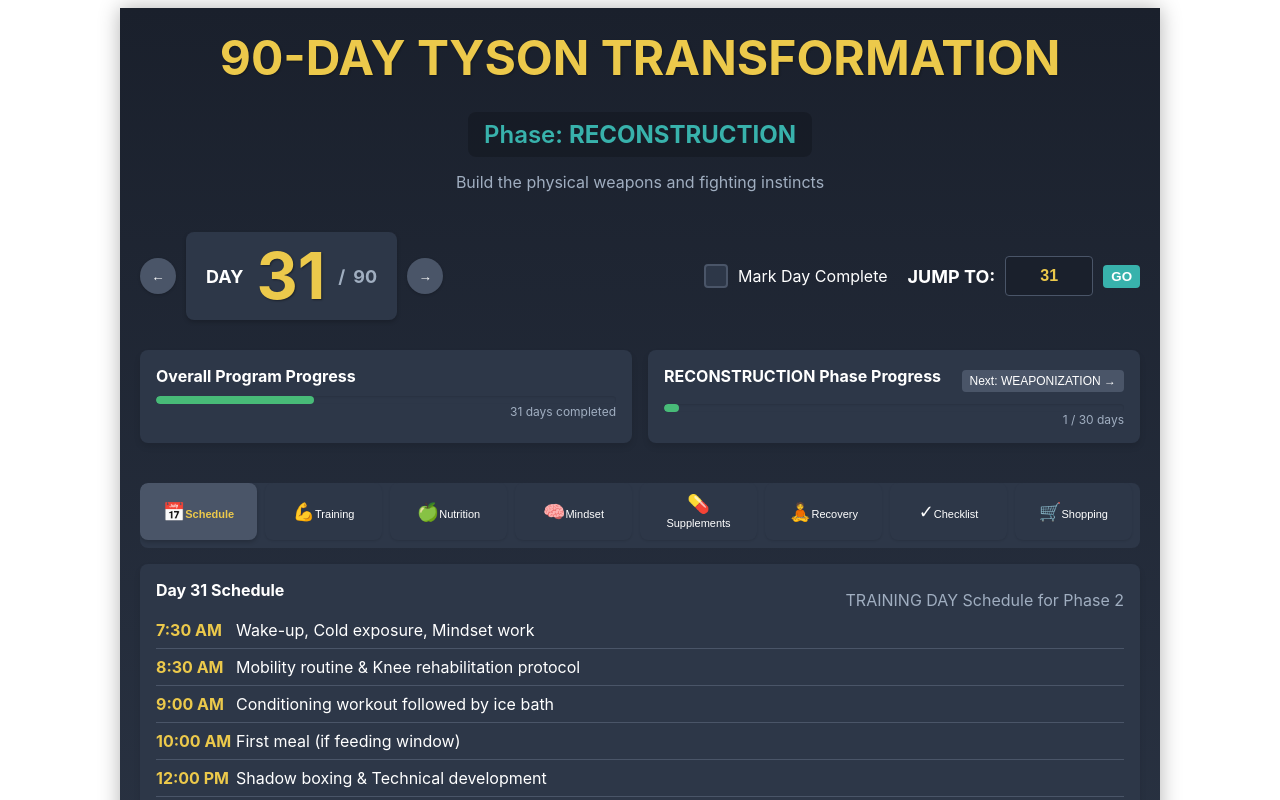
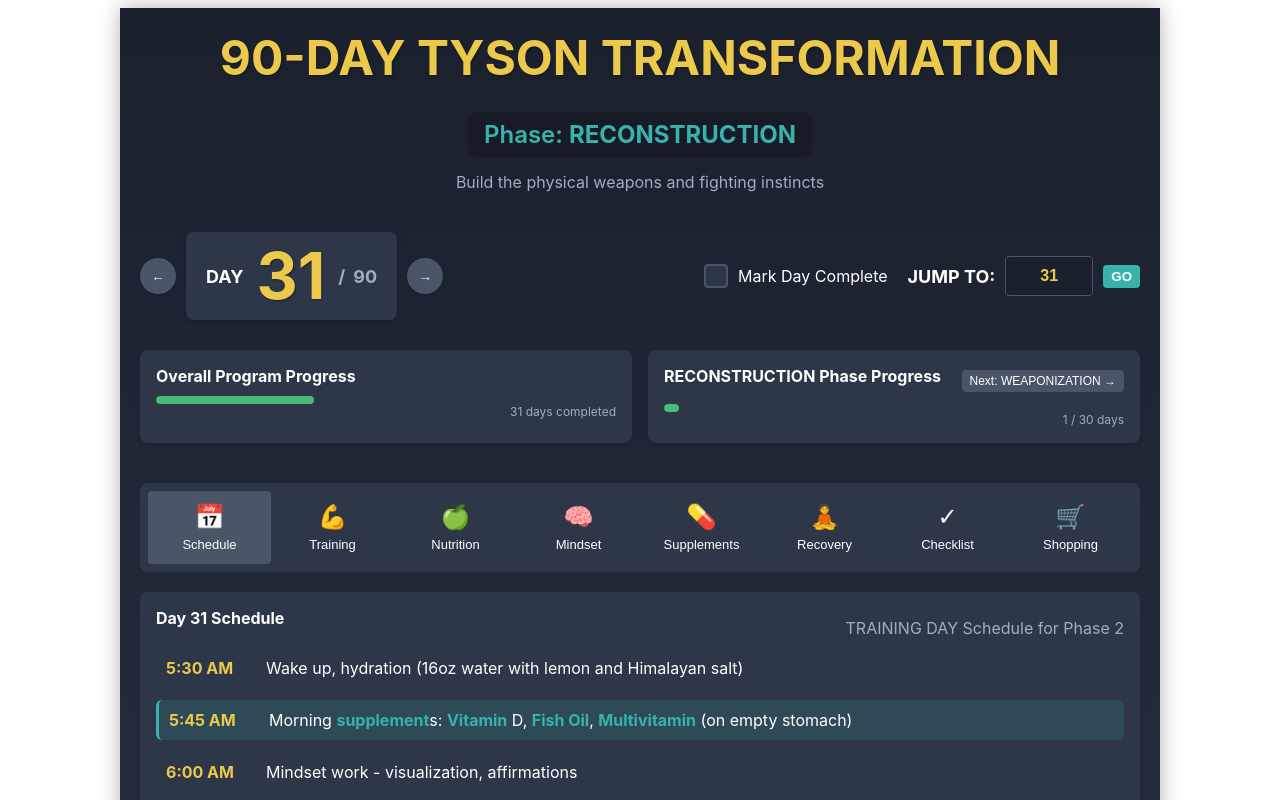
Before and after one commit to Dgcode88/tyson2, a React (Create React App) app: page / in a window 1280 px wide. Shown: the top 800 px of the page. Built offline with nearby package versions, Linux system fonts and the light colour scheme.

Commit message:
Fix supplements tab alignment and add supplement timing to schedule

```diff
--- a/src/App.js
+++ b/src/App.js
@@ -304,48 +304,53 @@ const TabsContainer = styled.div`
 `;
 
 const TabButtons = styled.div`
-  display: grid;
-  grid-template-columns: repeat(4, 1fr);
+  display: flex;
+  flex-wrap: wrap;
+  justify-content: space-between;
   background-color: #2d3748;
   border-radius: 8px;
-  overflow: hidden;
-  margin-bottom: 10px;
-
-  @media (min-width: 768px) {
-    grid-template-columns: repeat(8, 1fr);
+  padding: 8px;
+  margin-bottom: 20px;
+
+  @media (max-width: 768px) {
+    justify-content: center;
+    gap: 8px;
   }
 `;
 
 const TabButton = styled.button`
-  background-color: ${(props) => (props.active ? "#4a5568" : "#2d3748")};
-  color: ${(props) => (props.active ? "#ecc94b" : "white")};
+  background-color: ${(props) => (props.active ? "#4a5568" : "transparent")};
   border: none;
-  border-radius: 8px;
-  padding: 10px 16px;
+  color: white;
+  font-size: 14px;
+  padding: 12px 8px;
   cursor: pointer;
-  font-weight: ${(props) => (props.active ? "bold" : "normal")};
-  margin-right: 8px;
-  margin-bottom: 8px;
-  box-shadow: ${(props) => (props.active ? "0 2px 4px rgba(0, 0, 0, 0.2)" : "0 1px 2px rgba(0, 0, 0, 0.1)")};
-  transition: all 0.2s ease;
+  display: flex;
+  align-items: center;
+  justify-content: center;
+  flex-direction: column;
+  flex: 1;
+  min-width: 90px;
+  border-radius: 4px;
 
   &:hover {
-    background-color: ${(props) => (props.active ? "#4a5568" : "#3a4556")};
-    transform: translateY(-1px);
-  }
-
-  &:active {
-    transform: translateY(0);
-  }
-`;
-
-const TabIcon = styled.span`
-  margin-bottom: 4px;
-  font-size: 18px;
-`;
-
-const TabLabel = styled.span`
-  font-size: 11px;
+    background-color: #4a5568;
+  }
+
+  @media (max-width: 768px) {
+    min-width: 80px;
+    flex: 0 0 auto;
+  }
+`;
+
+const TabIcon = styled.div`
+  font-size: 24px;
+  margin-bottom: 6px;
+`;
+
+const TabLabel = styled.div`
+  font-size: 13px;
+  white-space: nowrap;
 `;
 
 const TabContent = styled.div`
@@ -354,23 +359,36 @@ const TabContent = styled.div`
 
 const ScheduleItem = styled.div`
   display: flex;
-  padding-bottom: 8px;
-  margin-bottom: 8px;
-  border-bottom: 1px solid #4a5568;
-  &:last-child {
-    border-bottom: none;
-    margin-bottom: 0;
+  margin-bottom: 12px;
+  padding: 10px;
+  border-radius: 6px;
+  background-color: ${props => props.isSupplementItem ? 'rgba(56, 178, 172, 0.15)' : 'transparent'};
+  border-left: ${props => props.isSupplementItem ? '3px solid #38b2ac' : 'none'};
+  transition: background-color 0.2s ease;
+
+  &:hover {
+    background-color: ${props => props.isSupplementItem ? 'rgba(56, 178, 172, 0.25)' : 'rgba(74, 85, 104, 0.2)'};
   }
 `;
 
 const Time = styled.div`
-  width: 80px;
   font-weight: bold;
+  min-width: 100px;
   color: #ecc94b;
+
+  @media (max-width: 480px) {
+    min-width: 80px;
+    font-size: 14px;
+  }
 `;
 
 const Activity = styled.div`
-  flex-grow: 1;
+  flex: 1;
+
+  strong {
+    color: #38b2ac;
+    font-weight: bold;
+  }
 `;
 
 const SectionTitle = styled.h3`
@@ -1553,80 +1571,68 @@ function App() {
   };
 
   const getDailySchedule = () => {
-    const isTrainingDay = currentDay % 7 !== 0; // Assuming Sunday is rest day
-
-    if (isTrainingDay) {
-      return [
-        { time: "7:30 AM", activity: "Wake-up, Cold exposure, Mindset work" },
-        {
-          time: "8:30 AM",
-          activity: "Mobility routine & Knee rehabilitation protocol",
-        },
-        {
-          time: "9:00 AM",
-          activity: "Conditioning workout followed by ice bath",
-        },
-        {
-          time: "10:00 AM",
-          activity:
-            currentDay > 10
-              ? "First meal (if feeding window)"
-              : "Electrolytes + supplements",
-        },
-        { time: "12:00 PM", activity: "Shadow boxing & Technical development" },
-        { time: "2:00 PM", activity: "Recovery protocols & Meditation" },
-        {
-          time: "4:00 PM",
-          activity: "Main strength session & Power development",
-        },
-        {
-          time: "6:00 PM",
-          activity: "Final boxing session & Mental warfare training",
-        },
-        {
-          time: "8:00 PM",
-          activity:
-            currentDay > 10
-              ? "Strategic nutrition (if feeding window)"
-              : "Recovery supplementation",
-        },
-        { time: "9:00 PM", activity: "Final knee rehab & Contrast therapy" },
-        {
-          time: "10:00 PM",
-          activity: "Sleep preparation & Final mindset programming",
-        },
-        { time: "11:00 PM", activity: "Sleep" },
-      ];
-    } else {
-      return [
-        {
-          time: "8:00 AM",
-          activity: "Wake-up, Cold exposure, Extended mindset work",
-        },
-        {
-          time: "9:00 AM",
-          activity: "Extended mobility session & Injury prevention",
-        },
-        {
-          time: "10:00 AM",
-          activity: "Light active recovery & Technique study",
-        },
-        { time: "12:00 PM", activity: "Mental training & Visualization" },
-        { time: "2:00 PM", activity: "Recovery modalities & Contrast therapy" },
-        {
-          time: "4:00 PM",
-          activity: "Study fighting footage & Strategy development",
-        },
-        { time: "6:00 PM", activity: "Light skill practice & Balance work" },
-        { time: "8:00 PM", activity: "Strategic nutrition & Supplementation" },
-        { time: "9:00 PM", activity: "Final recovery protocols" },
-        {
-          time: "10:00 PM",
-          activity: "Sleep preparation & Relaxation techniques",
-        },
-        { time: "11:00 PM", activity: "Sleep" },
-      ];
+    // Common schedule items for all days
+    const commonItems = [
+      { time: "5:30 AM", activity: "Wake up, hydration (16oz water with lemon and Himalayan salt)" },
+      { time: "5:45 AM", activity: "Morning supplements: Vitamin D, Fish Oil, Multivitamin (on empty stomach)" },
+      { time: "6:00 AM", activity: "Mindset work - visualization, affirmations" },
+      { time: "6:30 AM", activity: "Breakfast" },
+      { time: "7:00 AM", activity: "Pre-workout supplements: Creatine, Beta-Alanine, Caffeine (30 min before training)" },
+      { time: "10:00 AM", activity: "Mid-morning protein shake + Digestive enzymes" },
+      { time: "1:00 PM", activity: "Lunch + Zinc supplement (with meal)" },
+      { time: "4:00 PM", activity: "Mid-afternoon snack + Magnesium (with food)" },
+      { time: "7:00 PM", activity: "Dinner" },
+      { time: "9:00 PM", activity: "Evening supplements: Ashwagandha, ZMA (30 min before bed)" },
+      { time: "9:30 PM", activity: "Evening recovery protocol" },
+      { time: "10:00 PM", activity: "Sleep" },
+    ];
+
+    // Training day specific schedule
+    const trainingDayItems = [
+      { time: "7:30 AM", activity: "Training session" },
+      { time: "9:30 AM", activity: "Post-workout supplements: Protein, BCAAs, Electrolytes (immediately after training)" },
+    ];
+
+    // Rest day specific schedule
+    const restDayItems = [
+      { time: "7:30 AM", activity: "Active recovery: Mobility work or light cardio" },
+      { time: "9:30 AM", activity: "Rehabilitation exercises" },
+    ];
+
+    // Nutrition specific items based on phase
+    const nutritionItems = [];
+    switch (currentPhase) {
+      case 1: // Foundation
+        nutritionItems.push(
+          { time: "3:00 PM", activity: "Electrolyte drink + Vitamin C (between meals)" }
+        );
+        break;
+      case 2: // Intensification
+        nutritionItems.push(
+          { time: "2:30 PM", activity: "Intra-workout nutrition: EAAs, Electrolytes (during intense sessions)" },
+          { time: "5:30 PM", activity: "Pre-dinner supplements: Digestive enzymes (15 min before meal)" }
+        );
+        break;
+      case 3: // Peak/Maintenance
+        nutritionItems.push(
+          { time: "11:30 AM", activity: "Pre-lunch supplements: Digestive enzymes (15 min before meal)" },
+          { time: "3:00 PM", activity: "Performance supplements: Beta-Alanine, Citrulline (1 hr before evening session)" }
+        );
+        break;
     }
+
+    const isTrainingDay = currentDay % 7 !== 0; // Rest on every 7th day
+
+    // Sort by time and return combined schedule
+    return [
+      ...commonItems,
+      ...(isTrainingDay ? trainingDayItems : restDayItems),
+      ...nutritionItems,
+    ].sort((a, b) => {
+      const timeA = new Date(`1970/01/01 ${a.time}`);
+      const timeB = new Date(`1970/01/01 ${b.time}`);
+      return timeA - timeB;
+    });
   };
 
   const getDailyChecklist = () => {
@@ -1820,9 +1826,18 @@ function App() {
               </Description>
             </CardHeader>
             {getDailySchedule().map((item, index) => (
-              <ScheduleItem key={index}>
+              <ScheduleItem
+                key={index}
+                isSupplementItem={item.activity.toLowerCase().includes('supplement') ||
+                                 item.activity.toLowerCase().includes('vitamin') ||
+                                 item.activity.toLowerCase().includes('protein') ||
+                                 item.activity.toLowerCase().includes('creatine')}
+              >
                 <Time>{item.time}</Time>
-                <Activity>{item.activity}</Activity>
+                <Activity dangerouslySetInnerHTML={{
+                  __html: item.activity.replace(/(supplement|vitamin|protein|creatine|bcaa|enzyme|electrolyte|magnesium|zinc|ashwagandha|zma|beta-alanine|caffeine|fish oil|multivitamin|citrulline)/gi,
+                  match => `<strong>${match}</strong>`)
+                }} />
               </ScheduleItem>
             ))}
           </Card>
```
